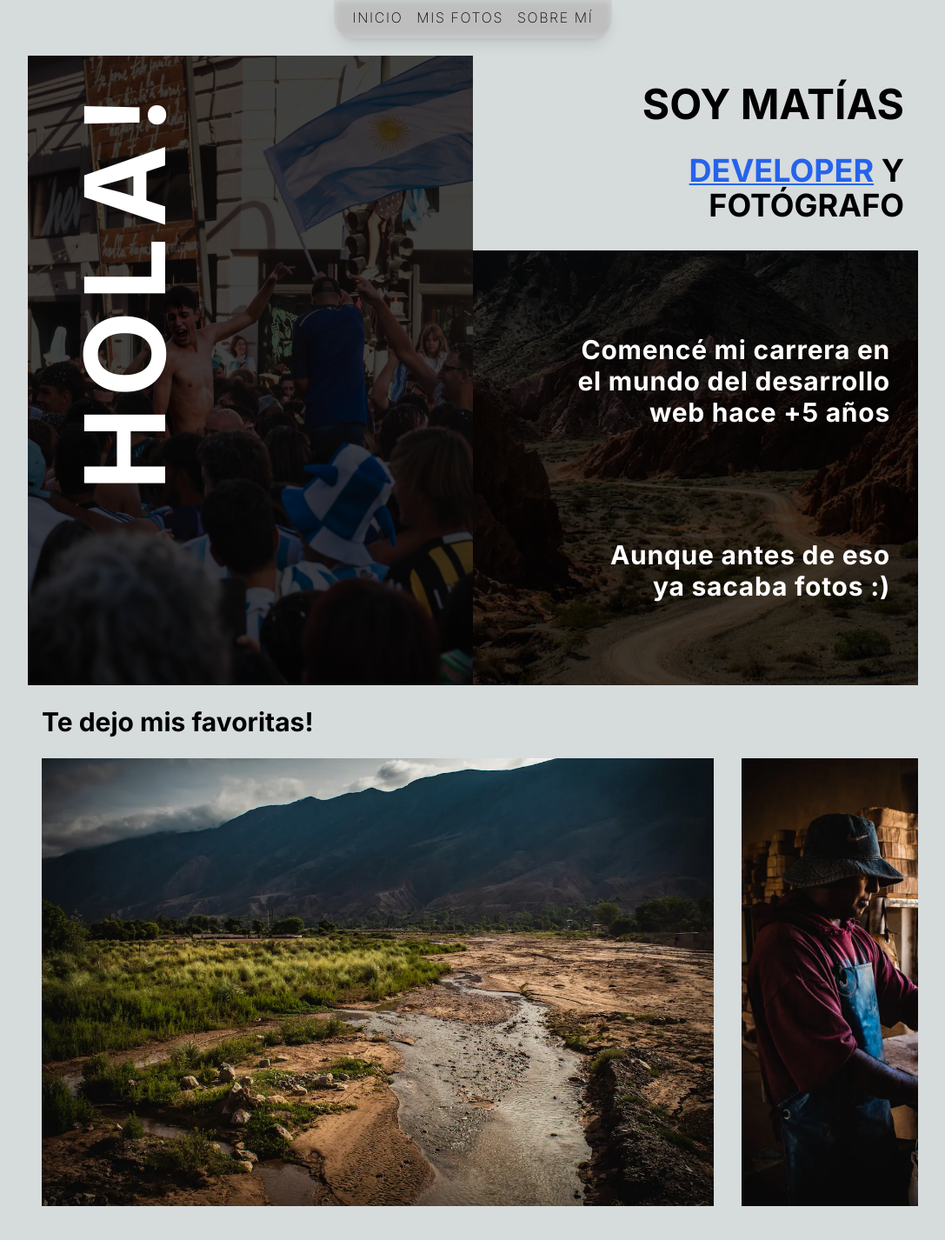
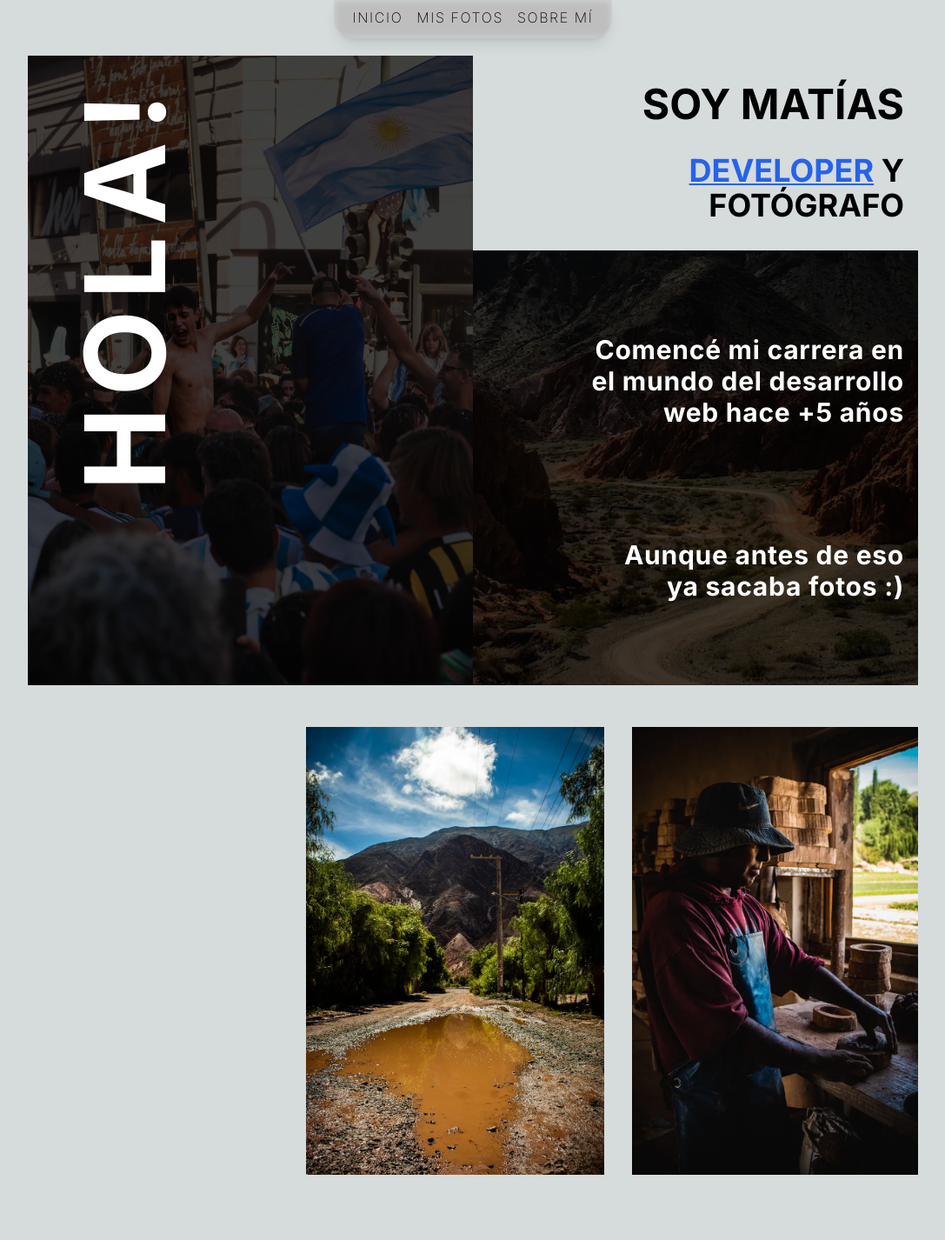
Before and after one commit to MatiasPViecho/1000lumens, a Next.js app: page / in a window 1280 px wide. Shown: the top 1426 px of the page at 87% size, without its empty margins (96-1183 px from the left). Built offline with nearby package versions, Linux system fonts and the light colour scheme.

Commit message:
chore: readibility improvements

```diff
--- a/components/home/Banner.tsx
+++ b/components/home/Banner.tsx
@@ -1,6 +1,6 @@
 export const Banner = () => {
   return (
-    <div className="flex flex-col gap-8 py-8 px-4 text-black text-wrap font-bold lg:text-right">
+    <div className="flex flex-col gap-8 py-8 px-4 text-black text-wrap font-bold lg:text-right max-w-3xl lg:max-w-none mx-auto lg:mx-0">
       <h2 className="text-5xl ">SOY MATÍAS </h2>
       <h3 className="text-4xl">
         <a
--- a/components/home/FavoriteSection.tsx
+++ b/components/home/FavoriteSection.tsx
@@ -3,22 +3,15 @@ import Link from "next/link";
 export const FavoriteSection = () => {
   return (
     <>
-      <div className="py-4 lg:pt-6">
-        <h6
-          className="text-balance px-4 text-black font-bold text-3xl "
-          tabIndex={8}
-        >
-          Te dejo mis favoritas!
-        </h6>
-      </div>
-      <ul className="flex w-full gap-8 overflow-x-scroll px-4 py-2 pb-4 snap-x no-scrollbar">
+      <div className="py-4 lg:pt-6"></div>
+      <ul className="flex w-full gap-8 overflow-x-scroll px-4 sm:px-8 md:px-40 lg:px-80 py-2 pb-4 snap-x no-scrollbar">
         <li
           className="flex-none pointer-events-none max-h-[515px] snap-center"
           tabIndex={9}
         >
           <img
-            className="h-full max-h-[515px] w-auto snap-center"
-            src="/photos/IMG_3705.webp"
+            className="h-full max-h-[515px] w-auto snap-center md:snap-none"
+            src="/photos/IMG_camino.webp"
           />
         </li>
         <li
@@ -45,11 +38,11 @@ export const FavoriteSection = () => {
         >
           <img
             className="h-full max-h-[515px] w-auto"
-            src="/photos/IMG_4173.webp"
+            src="/photos/IMG_5514.webp"
           />
         </li>
         <li
-          className="flex-none max-h-[515px] max-w-[300px] snap-center"
+          className="flex-none max-h-[515px] max-w-[350px] snap-center"
           tabIndex={13}
         >
           <div className="bg-black h-full w-full">
--- a/components/home/Intro.tsx
+++ b/components/home/Intro.tsx
@@ -2,7 +2,7 @@ export const Intro = () => {
   return (
     <div className="relative max-h-[600px] overflow-hidden lg:h-full pointer-events-none">
       <img className="brightness-[.25] lg:h-full" src="/photos/IMG_2450.webp" />
-      <h1 className="absolute left-2 top-80 tracking-[0.75rem] z-10 font-bold text-7xl text-white text-orientation-left sm:left-8 md:left-12 sm:text-9xl sm:top-[500px]">
+      <h1 className="absolute left-2 top-80 tracking-widest z-10 font-bold text-7xl text-white text-orientation-left sm:left-8 md:left-12 sm:text-9xl sm:top-[500px]">
         HOLA!
       </h1>
     </div>
--- a/components/home/Middle.tsx
+++ b/components/home/Middle.tsx
@@ -3,10 +3,14 @@ export const Middle = () => {
     <div className="relative h-[400px] sm:h-[450px] md:h-[500px] overflow-hidden pointer-events-none">
       <div
         tabIndex={7}
-        className="absolute left-4 top-6 sm:top-12 md:top-24 z-10 font-bold text-2xl sm:text-3xl max-w-[30ch] text-white tracking-wide pr-8 pl-2 text-balance flex flex-col gap-32 lg:text-right"
+        className=" w-full lg:mx-0 absolute left-4 top-6 sm:top-12 md:top-24 z-10 font-bold text-2xl sm:text-3xl text-white tracking-wide pr-8 pl-2 text-balance flex flex-col gap-32 lg:text-right"
       >
-        <h4>Comencé mi carrera en el mundo del desarrollo web hace +5 años</h4>
-        <h5>Aunque antes de eso ya sacaba fotos :)</h5>
+        <h4 className="max-w-3xl lg:max-w-none mx-auto w-full">
+          Comencé mi carrera en el mundo del desarrollo web hace +5 años
+        </h4>
+        <h5 className="max-w-3xl lg:max-w-none mx-auto w-full">
+          Aunque antes de eso ya sacaba fotos :)
+        </h5>
       </div>
       <div className="block relative h-[400px] sm:h-[450px] md:h-[500px] clip-scroll">
         <img
```
Also changed, not shown: public/photos/IMG_5514.webp (added), public/photos/IMG_camino.webp (added).
